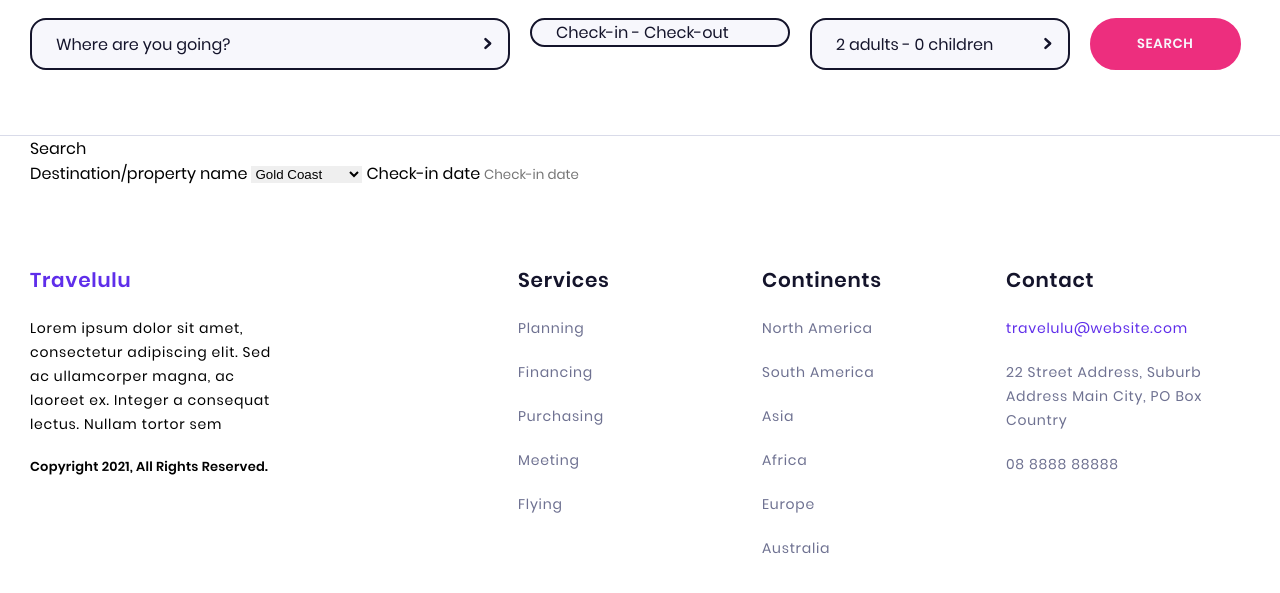
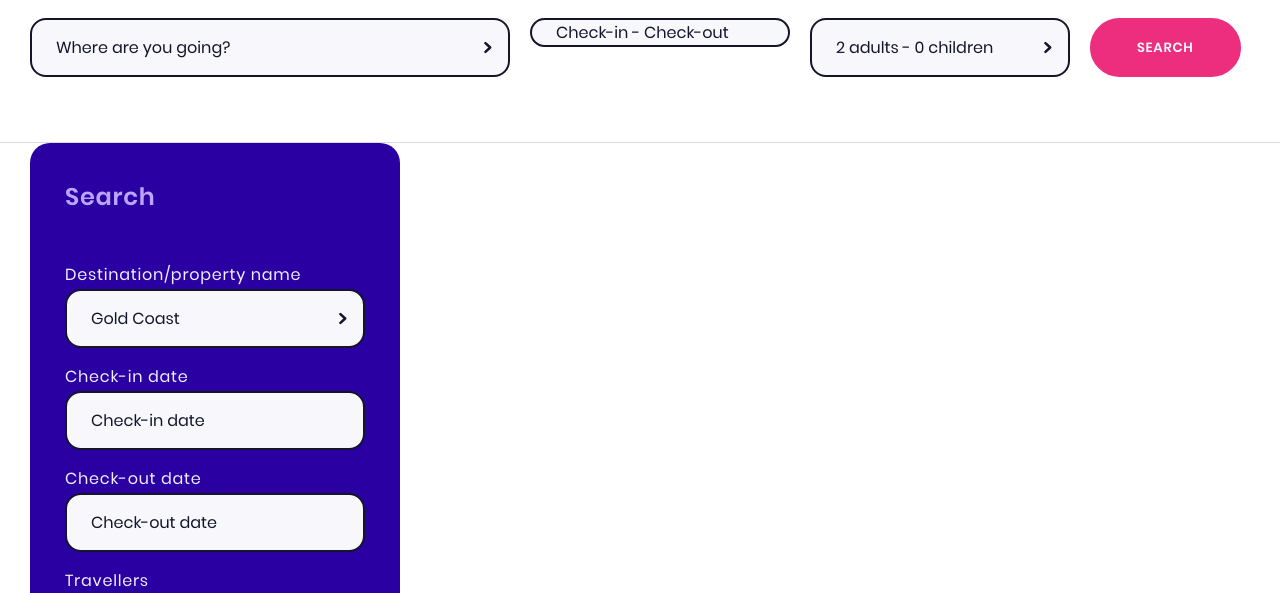
Before and after one commit to melxiory/site_Travelulu, a website built with webpack: page src/pageOfSearch.html in a window 1280 px wide. Shown: the part 195-788 px from the top of the page. Built offline with nearby package versions, Linux system fonts and the light colour scheme; files whose address does not match are found by name; what @uvarov.frontend/vanilla-calendar would draw is missing.

Commit message:
chore: add aside search-side

```diff
--- a/src/js/app.js
+++ b/src/js/app.js
@@ -131,9 +131,6 @@ const swiper = new Swiper('.swiper', {
     nextEl: '.swiper-button-next',
     prevEl: '.swiper-button-prev',
   },
-  scrollbar: {
-    el: '.swiper-scrollbar',
-  },
 });
 
 /* Инициация и настройка VanillaCalendar*/
@@ -166,6 +163,36 @@ const options = {
 };
 const calendar = new VanillaCalendar('#calendar-input', options);
 calendar.init();
+
+const options2 = {
+  input: true,
+  type: 'default',
+  settings: {
+    range: {
+      disablePast: true,
+    },
+  },
+  actions: {
+    changeToInput(e, HTMLInputElement, dates, time, hours, minutes, keeping) {
+      if (dates[1]) {
+        dates.sort((a, b) => +new Date(a) - +new Date(b));
+        HTMLInputElement.value = `${dates[0]} — ${dates[dates.length - 1]}`;
+      } else if (dates[0]) {
+        HTMLInputElement.value = dates[0];
+      } else {
+        HTMLInputElement.value = '';
+      }
+    },
+  },
+};
+
+const calendar2 = new VanillaCalendar('#calendar-input-side-check-in', options2);
+calendar2.init();
+
+
+const calendar3 = new VanillaCalendar('#calendar-input-side-check-out', options2);
+calendar3.init();
+
 const calendarInp = document.querySelector('.vanilla-calendar-input-wrapper')
 function addCalendar () {
   calendarInp.classList.add('vanilla-calendar-input-wrapper-open')
--- a/src/pageOfSearch.html
+++ b/src/pageOfSearch.html
@@ -25,8 +25,8 @@
                     <option value="Mexico">Mexico</option>
                   </select>
                 </div>
-                <input class="search-top__select" name="check" id="calendar-input" type="text" placeholder="Check-in - Check-out"/>
-                <div class="custom-select">
+                <input class="search-top__select" name="check" id="calendar-input" type="text" placeholder="Check-in - Check-out" autocomplete="off" readonly/>
+                <div class="custom-select search-top__select--quant">
                   <select name="quant" id="quant" class="">
                     <option value="">2 adults - 0 children</option>
                     <option value="">1 adults - 0 children</option>
@@ -43,20 +43,35 @@
 
         <section class="main-content">
           <div class="main-content__container">
-            <h3 class="search-side__title">Search</h3>
             <aside class="search-side">
+              <h3 class="search-side__title">Search</h3>
               <form action="" class="search-side__form">
-                <label for="destination">Destination/property name</label>
-                <select name="destination" id="search-country">
-                  <option value="">Gold Coast</option>
-                  <option value="Japan">Silver Coast</option>
-                  <option value="Chinese">Platinum Coast</option>
-                  <option value="Italy">Bronze Coast</option>
-                </select>
-                <label for="check-in">Check-in date</label>
-                <input class="search-side__select" name="check-in" id="calendar-input" type="text" placeholder="Check-in date"/>
+                <label class="search-side__label" for="destination">Destination/property name</label>
+                <div class="custom-select">
+                  <select name="destination" id="search-destination">
+                    <option value="">Gold Coast</option>
+                    <option value="Japan">Silver Coast</option>
+                    <option value="Chinese">Platinum Coast</option>
+                    <option value="Italy">Bronze Coast</option>
+                  </select>
+                </div>
+                <label class="search-side__label"  for="check-in">Check-in date</label>
+                <input class="search-side__select" name="check-in" id="calendar-input-side-check-in" type="text" placeholder="Check-in date"autocomplete="off" readonly/>
+                <label class="search-side__label"  for="check-out">Check-out date</label>
+                <input class="search-side__select" name="check-out" id="calendar-input-side-check-out" type="text" placeholder="Check-out date"autocomplete="off" readonly/>
+                <label class="search-side__label" for="travellers">Travellers</label>
+                <div class="custom-select">
+                  <select name="travellers" id="quant" class="">
+                    <option value="">2 adults - 0 children</option>
+                    <option value="">1 adults - 0 children</option>
+                    <option value="">2 adults - 1 children</option>
+                    <option value="">2 adults - 2 children</option>
+                    <option value="">2 adults - 3 children</option>
+                  </select>
+                </div>
               </form>
             </aside>
+
             <section class="properties">
 
             </section>
--- a/src/scss/components/pageOfSearch.scss
+++ b/src/scss/components/pageOfSearch.scss
@@ -31,9 +31,13 @@
     font-size: rem(16);
     padding-left: rem(24);
     padding-right: rem(10);
+    cursor:  pointer;
     &::placeholder{
       color: $titleActiveColor;
     }
+  }
+  &__select--quant{
+    max-width: rem(260);
   }
   &__select--country{
     max-width: rem(480);
@@ -46,3 +50,52 @@
     letter-spacing: rem(1);
   }
 }
+
+
+.main-content {
+  &__container {
+    padding: 0 rem(135);
+  }
+}
+.search-side {
+  border-radius: 20px;
+  background-color: $darkBlueColor;
+  max-width: rem(370);
+  width: 100%;
+  padding: rem(35);
+  &__form {
+    display: flex;
+    flex-direction: column;
+  }
+  &__label {
+    color: $BGBlueColor;
+    line-height: rem(28);
+    letter-spacing: rem(0.75);
+    margin-top: rem(15);
+  }
+  &__select {
+    display: block;
+    height: 100%;
+    border-radius: rem(16);
+    border: rem(2) solid $titleActiveColor;
+    background: $BGColor;
+    width: 100%;
+    font-size: rem(16);
+    padding: rem(15) 0;
+    padding-left: rem(24);
+    padding-right: rem(10);
+    cursor:  pointer;
+    &::placeholder{
+      color: $titleActiveColor;
+    }
+  }
+  &__title {
+    color: $darkModeBlueColor;
+    font-size: rem(24);
+    font-style: normal;
+    font-weight: 600;
+    line-height: rem(38);
+    letter-spacing: rem(0.75);
+    margin-bottom: rem(30);
+  }
+}
--- a/src/scss/config/common.scss
+++ b/src/scss/config/common.scss
@@ -121,7 +121,7 @@ $animationSpeed: 40s;
 // Custom select
 .custom-select {
   position: relative;
-	max-width: rem(260);
+	max-width: 100%;
 	width: 100%;
 	select {
 		display: none; /*hide original SELECT element: */
@@ -132,7 +132,8 @@ $animationSpeed: 40s;
 .select-selected {
 	display: flex;
 	align-items: center;
-	height: 100%;
+	padding-top: rem(15);
+	padding-bottom: rem(15);
 	padding-left: rem(24);
 	color: $titleActiveColor;
 	border-radius: rem(16);
@@ -141,7 +142,7 @@ $animationSpeed: 40s;
 	cursor: pointer;
 	@include pseudocell(after, absolute) {
 		transform: rotate(0deg);
-		top: rem(18);
+		top: rem(22);
 		right: rem(15);
 		width: rem(15);
 		height: rem(15);
@@ -160,6 +161,7 @@ $animationSpeed: 40s;
 
 /* Style items (options): */
 .select-items {
+	margin-top: rem(5);
   position: absolute;
   border-radius: rem(16);
 	border: rem(2) solid $titleActiveColor;
@@ -189,8 +191,9 @@ $animationSpeed: 40s;
 // Настройка VanillaCalendar
 .vanilla-calendar-input-wrapper{
 	@include pseudocell(after, absolute) {
+		pointer-events: none;
 		transform: rotate(0deg);
-		top: rem(18);
+		top: rem(22);
 		right: rem(15);
 		width: rem(15);
 		height: rem(15);
@@ -204,3 +207,7 @@ $animationSpeed: 40s;
 		transform: rotate(90deg);
 	}
 }
+
+.vanilla-calendar{
+	z-index: 10;
+}
```
Also changed, not shown: dist/css/style.min.css, dist/js/app.min.js, dist/pageOfSearch.html.
